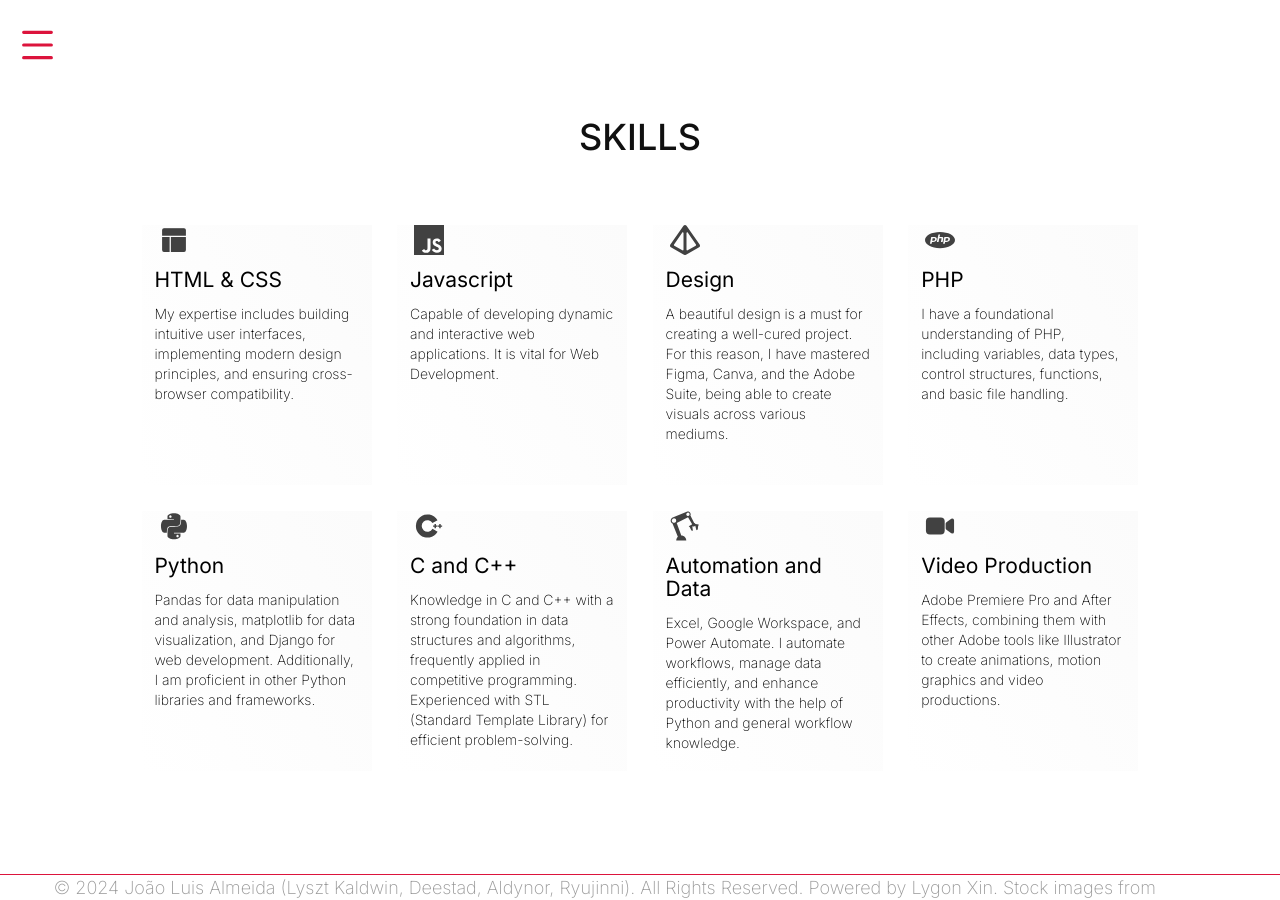
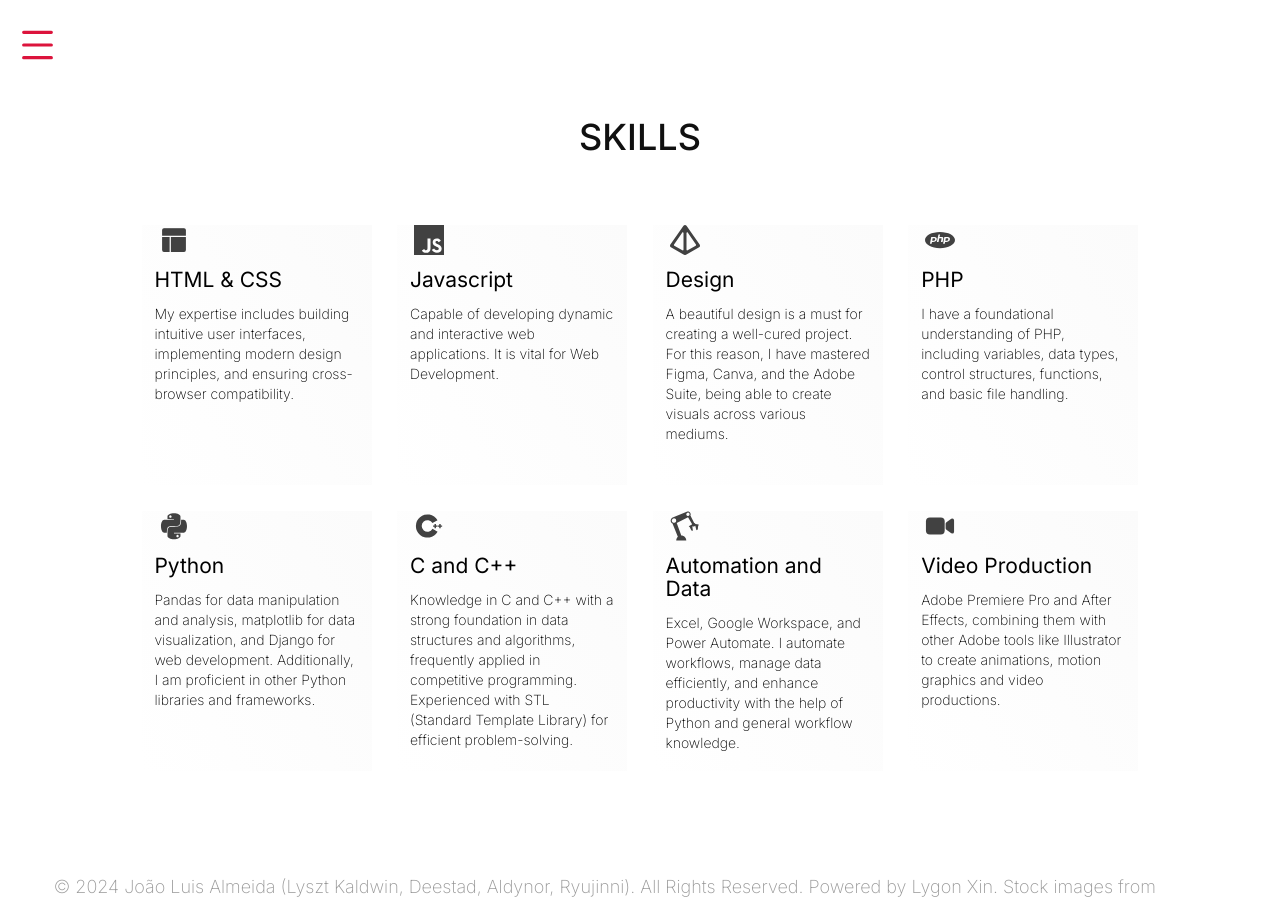
Before and after one commit to lyszt/lyszt.github.io, a Jekyll site: the page built from index.html, in a window 1280 px wide and 900 px high, scrolled down 1670 px. Built offline with Jekyll 4.4.1, drawn with Linux system fonts in a browser that asks for light colours.

Commit message:
Remove border-top on footer

```diff
--- a/css/default.css
+++ b/css/default.css
@@ -837,7 +837,6 @@ footer {
   margin: 10%;
 }
 footer > #bottom {
-  border-top: 1px solid crimson;
   width: 100%;
 }
 #copyright {
```
